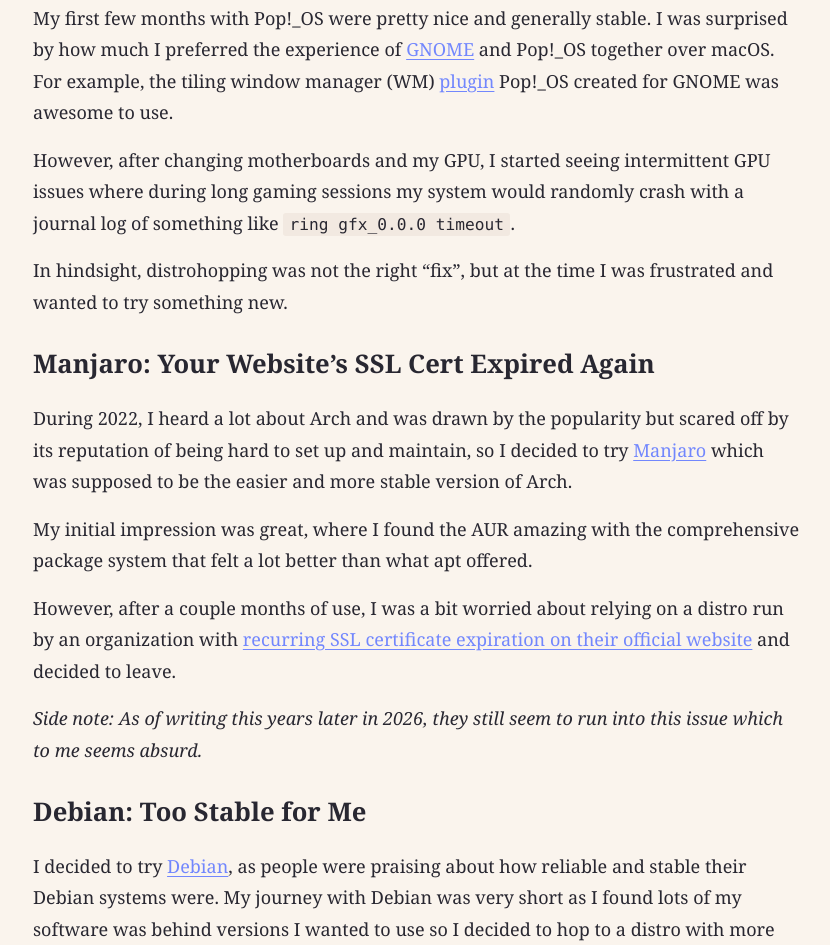
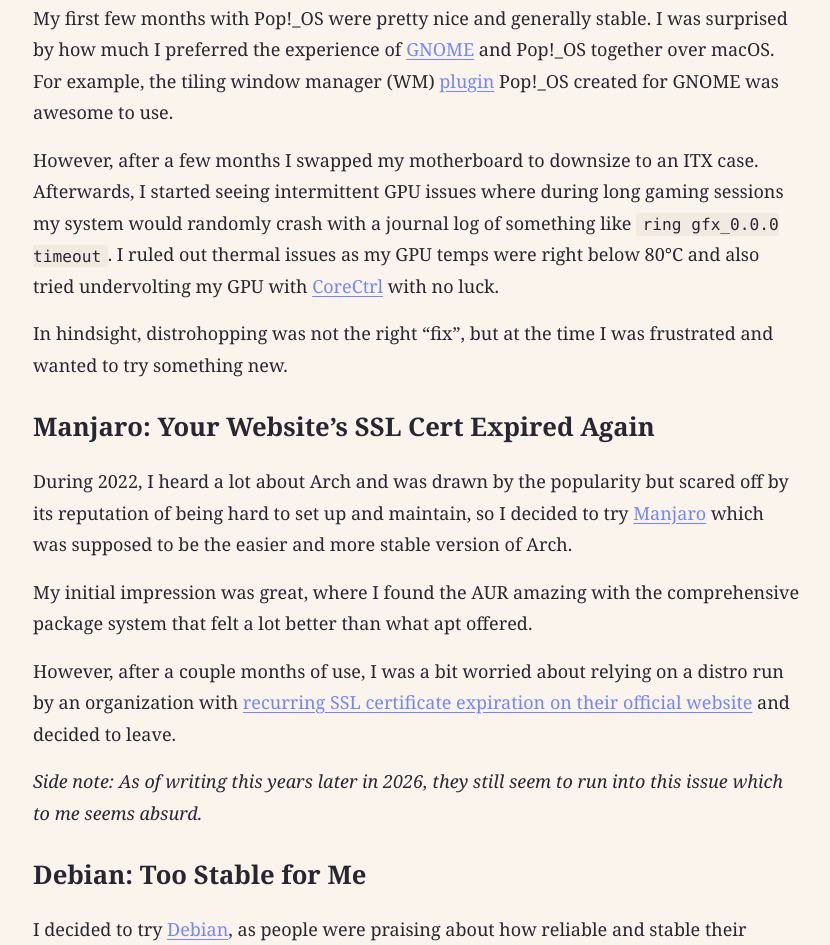
Before and after one commit to jamesyoung-15/jyyoung, an Astro site: page /blog/my-distrohopping-journey in a window 1280 px wide. Shown: the part 998-1943 px from the top of the page, without its empty margins (223-1053 px from the left). Built offline with nearby package versions, Linux system fonts and the light colour scheme; Astro itself is replaced by a stand-in of ours.

Commit message:
fix gpu issue info

```diff
--- a/src/content/posts/my-distrohopping-journey/index.md
+++ b/src/content/posts/my-distrohopping-journey/index.md
@@ -25,7 +25,7 @@
 
 My first few months with Pop!_OS were pretty nice and generally stable. I was surprised by how much I preferred the experience of [GNOME](https://www.gnome.org/) and Pop!_OS together over macOS. For example, the tiling window manager (WM) [plugin](https://github.com/pop-os/shell) Pop!_OS created for GNOME was awesome to use.
 
-However, after changing motherboards and my GPU, I started seeing intermittent GPU issues where during long gaming sessions my system would randomly crash with a journal log of something like `ring gfx_0.0.0 timeout`.
+However, after a few months I swapped my motherboard to downsize to an ITX case. Afterwards, I started seeing intermittent GPU issues where during long gaming sessions my system would randomly crash with a journal log of something like `ring gfx_0.0.0 timeout`. I ruled out thermal issues as my GPU temps were right below 80°C and also tried undervolting my GPU with [CoreCtrl](https://gitlab.com/corectrl/corectrl) with no luck.
 
 In hindsight, distrohopping was not the right "fix", but at the time I was frustrated and wanted to try something new.
 
```
